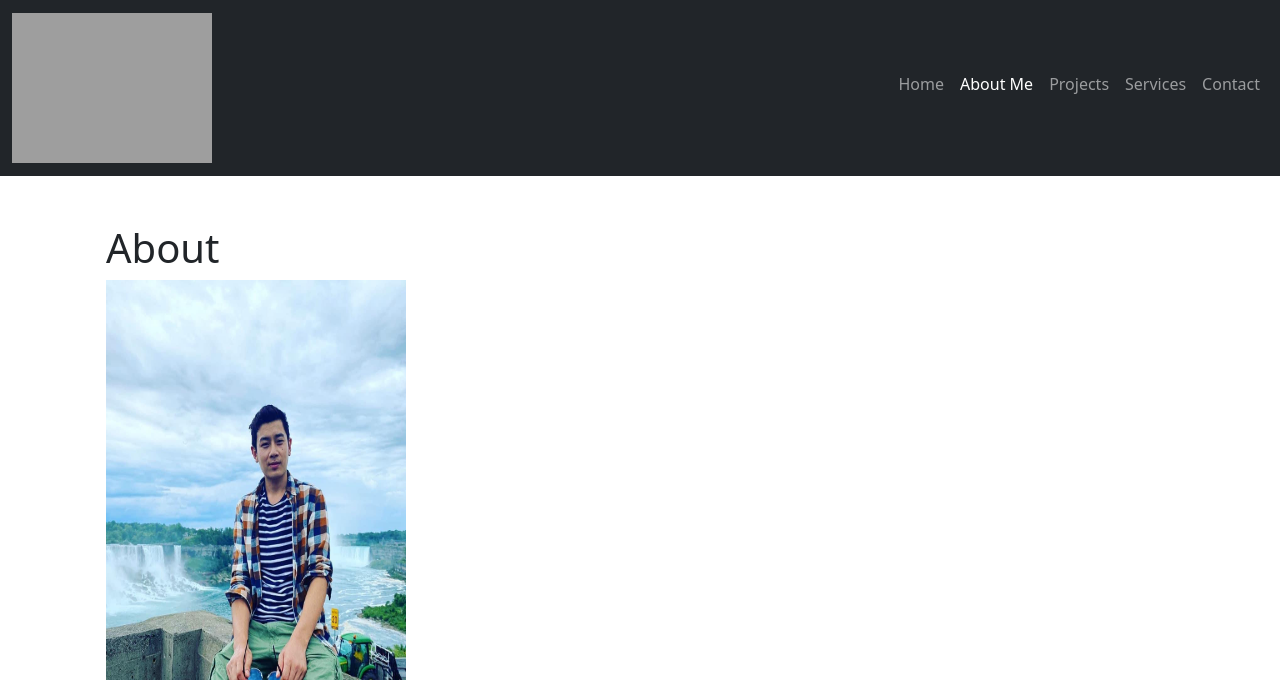
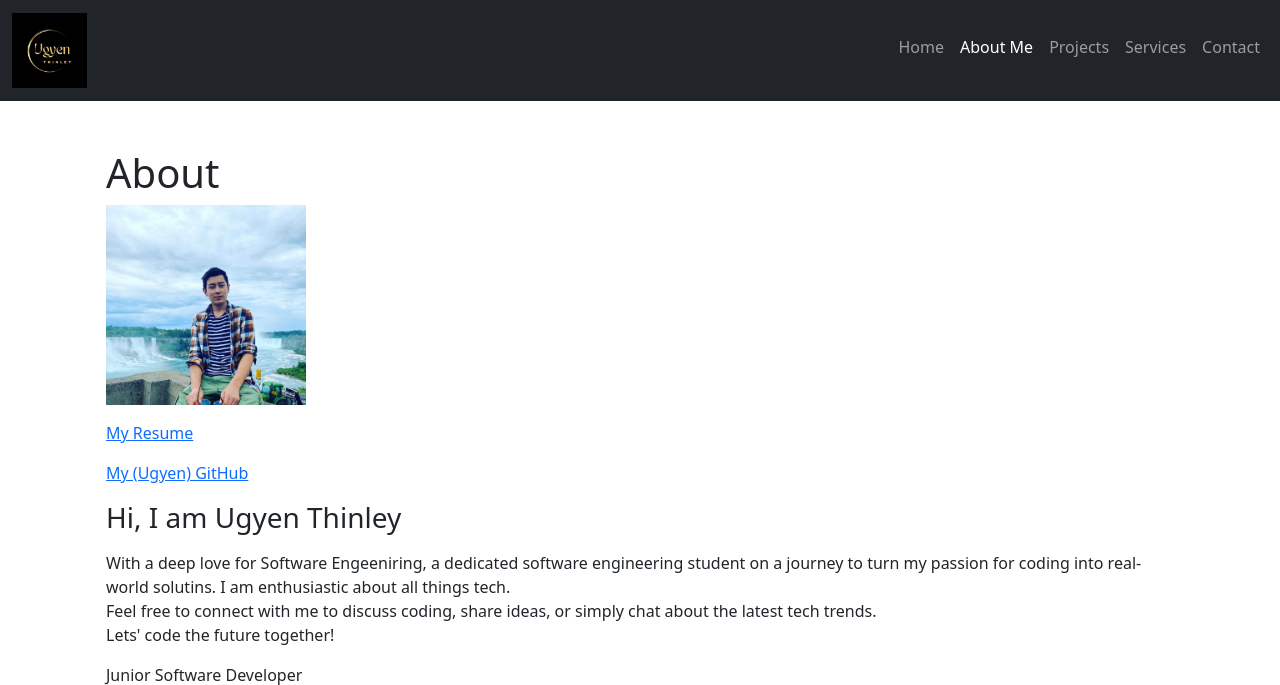
Before and after one commit to Ugyen5007/Assignment01, a Node server app: page /about in a window 1280 px wide. Shown: the top 685 px of the page. Run offline with Node 20, Linux system fonts and the light colour scheme; some libraries are stand-ins or nearby versions; grey boxes are pictures that could not be loaded.

Commit message:
MyChange
Logo

```diff
--- a/views/content/about.ejs
+++ b/views/content/about.ejs
@@ -1,27 +1,18 @@
-
-
 
 
 <div class="container">
 
     <h1><%= title %></h1>
 
-
-
     <!-- About Page Content -->
 
-
-
     <!-- Profile Picture -->
-
-
 
     <div id="about">
 
         <div id="profilePic">
 
-            <img src="ogyen.jpg" height=400 width=300 alt="picture of me">
-
+            <img src="images/ogyen.jpg" height=200 width=200 alt="picture of me">
 
 
             <p> </p>
--- a/views/partials/main_nav.ejs
+++ b/views/partials/main_nav.ejs
@@ -5,7 +5,7 @@
 
     <div class="container-fluid">
 
-      <a class="navbar-brand" href="/"><img src="/images/.png" style="height: 50%; width: 50%;" alt=""></a>
+      <a class="navbar-brand" href="/"><img src="/images/ogyenlogo.jpg" style="height: 10%; width: 15%;" alt=""></a>
 
       <button class="navbar-toggler" type="button" data-bs-toggle="collapse" data-bs-target="#navbarSupportedContent" aria-controls="navbarSupportedContent" aria-expanded="false" aria-label="Toggle navigation">
 
```
Also changed, not shown: views/content/home.ejs (+1 -15 lines), public/images/ogyenlogo.jpg (added).
